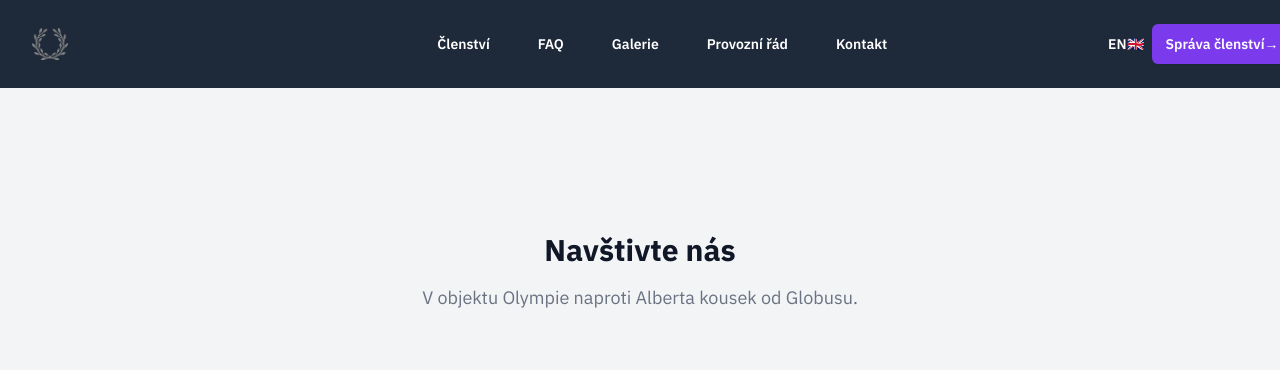
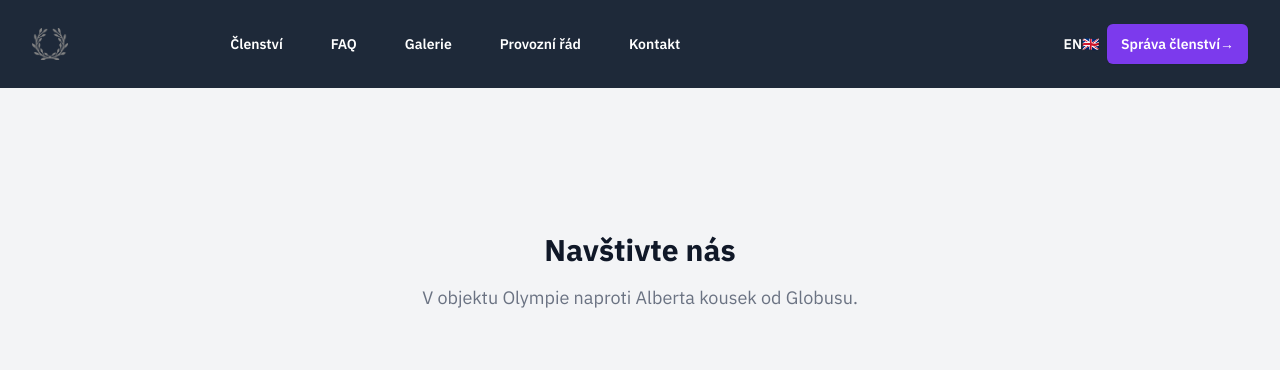
Before and after one commit to olympiagym/olympiagym.github.io, a website: page contact.html in a window 1280 px wide. Shown: the top 370 px of the page. Drawn offline with Linux system fonts and the light colour scheme.

Commit message:
fix header

```diff
--- a/contact.html
+++ b/contact.html
@@ -29,7 +29,7 @@
   <header class="relative inset-x-0 top-0 z-50 bg-gray-800">
     <nav class="flex flex-wrap items-center justify-between p-6 px-8 xs:flex-nowrap whitespace-nowrap"
       aria-label="Global">
-      <div class="flex grow shrink-0 basis-1/3">
+      <div class="flex grow">
         <a href="/" class="-m-1.5 p-1.5">
           <span class="sr-only">Olympia Gym</span>
           <img class="w-auto h-8" src="/static/images/favicon.png" alt="" />
```
Also changed, not shown: en/contact_en.html (+1 -1 lines), en/gallery_en.html (+1 -1 lines), en/index_en.html (+1 -1 lines), en/rules_en.html (+1 -1 lines), gallery.html (+1 -1 lines), index.html (+1 -1 lines), rules.html (+1 -1 lines).
